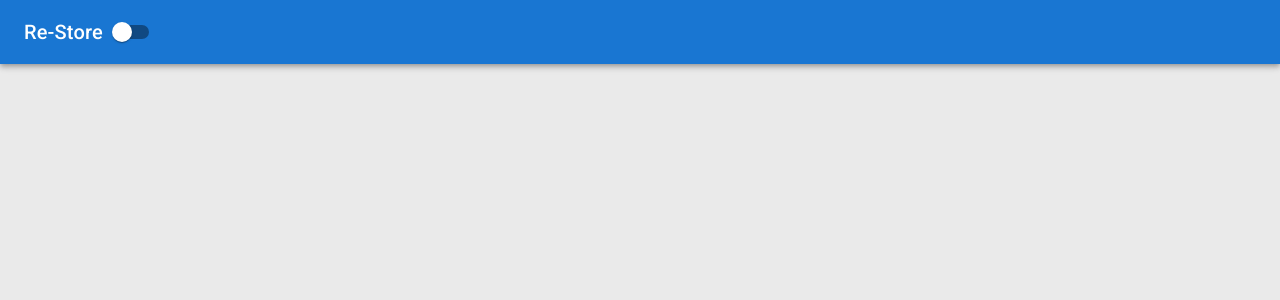
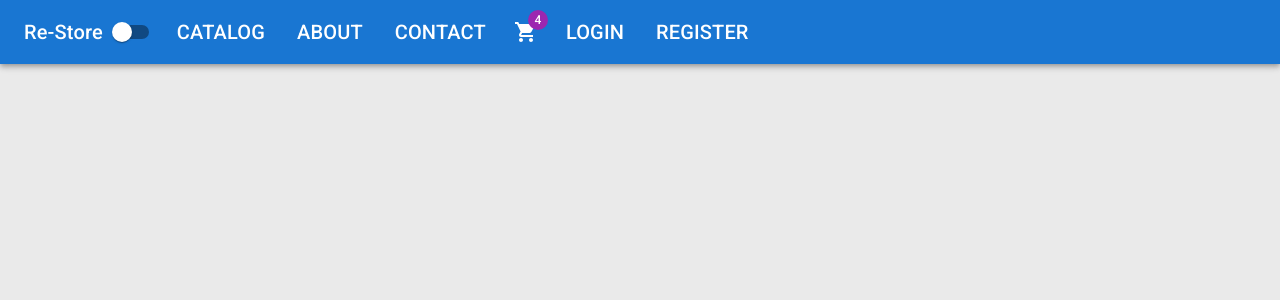
Before and after one commit to juangom1950/ReStore, a React (Create React App) app in the folder client/: page /register in a window 1280 px wide. Shown: the top 300 px of the page. Built offline with nearby package versions, Linux system fonts and the light colour scheme.

Commit message:
Adding Nav Links to the AppBar

```diff
--- a/client/src/app/layout/Header.tsx
+++ b/client/src/app/layout/Header.tsx
@@ -1,9 +1,21 @@
-import { AppBar, Switch, Toolbar, Typography } from "@mui/material"
+import { ShoppingCart } from "@mui/icons-material"
+import { AppBar, Badge, IconButton, List, ListItem, Switch, Toolbar, Typography } from "@mui/material"
+import { NavLink } from "react-router-dom"
 
 interface Props {
     darkMode: boolean;
     handleThemeChange: () => void;
 }
+
+const midLinks = [
+    {title: 'catalog', path: '/catalog'},
+    {title: 'about', path: '/about'},
+    {title: 'contact', path: '/contact'}
+]
+const rightLinks = [
+    {title: 'login', path: '/login'},
+    {title: 'register', path: '/register'},
+]
 
 export default function Header({darkMode, handleThemeChange}: Props) {
     // Check Material UI Documantation
@@ -15,10 +27,40 @@
         // mb is margin buttom
         <AppBar position='static' sx={{mb: 4}}>
             <Toolbar>
-                <Typography variant='h6'>
+                <Typography variant='h6' component={NavLink} to='/' sx={{color: 'inherit', textDecoration: 'none'}}>
                     Re-Store
                 </Typography>
                 <Switch checked={darkMode} onChange={handleThemeChange} />
+                <List sx={{display: 'flex'}}>
+                    {midLinks.map(({title, path}) => (
+                        <ListItem
+                            component={NavLink}
+                            to={path}
+                            key={path}
+                            sx={{color: 'inherit', typography: 'h6'}}
+                        >
+                            {title.toUpperCase()}
+                        </ListItem>
+                    ))}
+                </List>
+                <IconButton size='large' sx={{color: 'inherit'}}>
+                    <Badge badgeContent={4} color='secondary'>
+                        <ShoppingCart/>
+                    </Badge>
+                </IconButton>
+                {/* display: 'flex' set horizontal direction by default */}
+                <List sx={{display: 'flex'}}>
+                    {rightLinks.map(({title, path}) => (
+                        <ListItem
+                            component={NavLink}
+                            to={path}
+                            key={path}
+                            sx={{color: 'inherit', typography: 'h6'}}
+                        >
+                            {title.toUpperCase()}
+                        </ListItem>
+                    ))}
+                </List>
             </Toolbar>
         </AppBar>
     )
```
